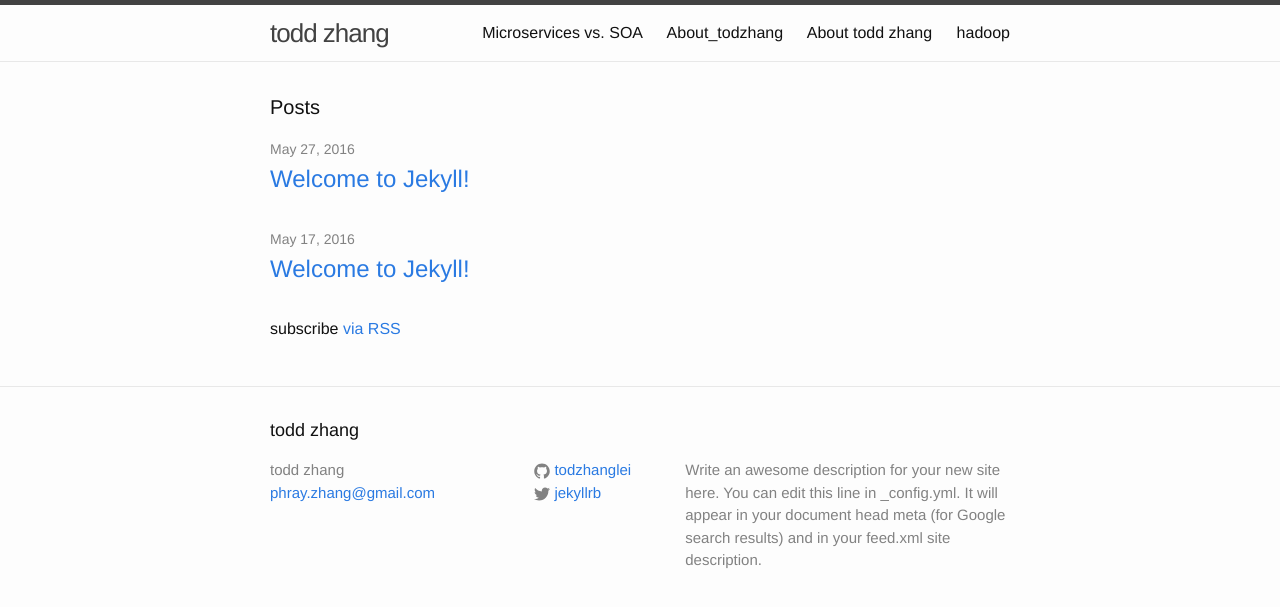
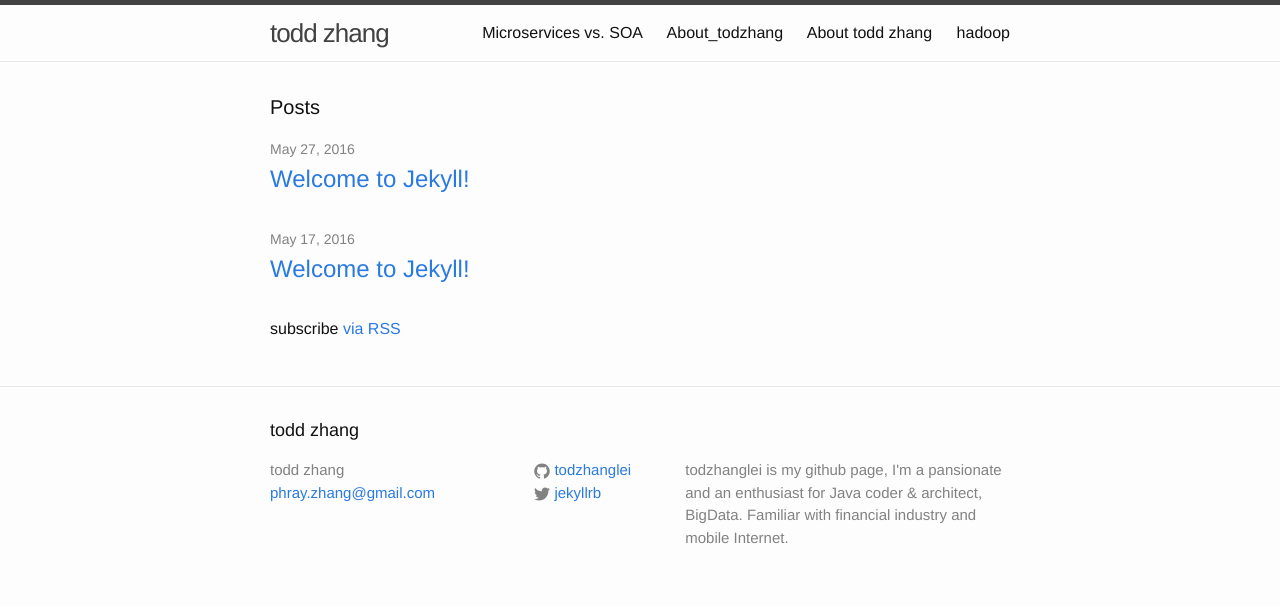
Before and after one commit to CloudsDocker/todzhanglei.github.io, a Jekyll site: the page built from index.html, in a window 1280 px wide. Shown: the top 607 px of the page. Built offline with Jekyll 4.4.1, drawn with Linux system fonts in a browser that asks for light colours.

Commit message:
Update _config.yml

```diff
--- a/_config.yml
+++ b/_config.yml
@@ -9,13 +9,12 @@
 title: todd zhang
 email: phray.zhang@gmail.com
 description: > # this means to ignore newlines until "baseurl:"
-  Write an awesome description for your new site here. You can edit this
-  line in _config.yml. It will appear in your document head meta (for
-  Google search results) and in your feed.xml site description.
+  todzhanglei is my github page, I'm a pansionate and an enthusiast for Java coder & architect, BigData.
+  Familiar with financial industry and mobile Internet.
 baseurl: "" # the subpath of your site, e.g. /blog
 url: "http://yourdomain.com" # the base hostname & protocol for your site
 twitter_username: jekyllrb
 github_username: todzhanglei
-
+wechat_username: helloworld_2000
 # Build settings
 markdown: kramdown
```
